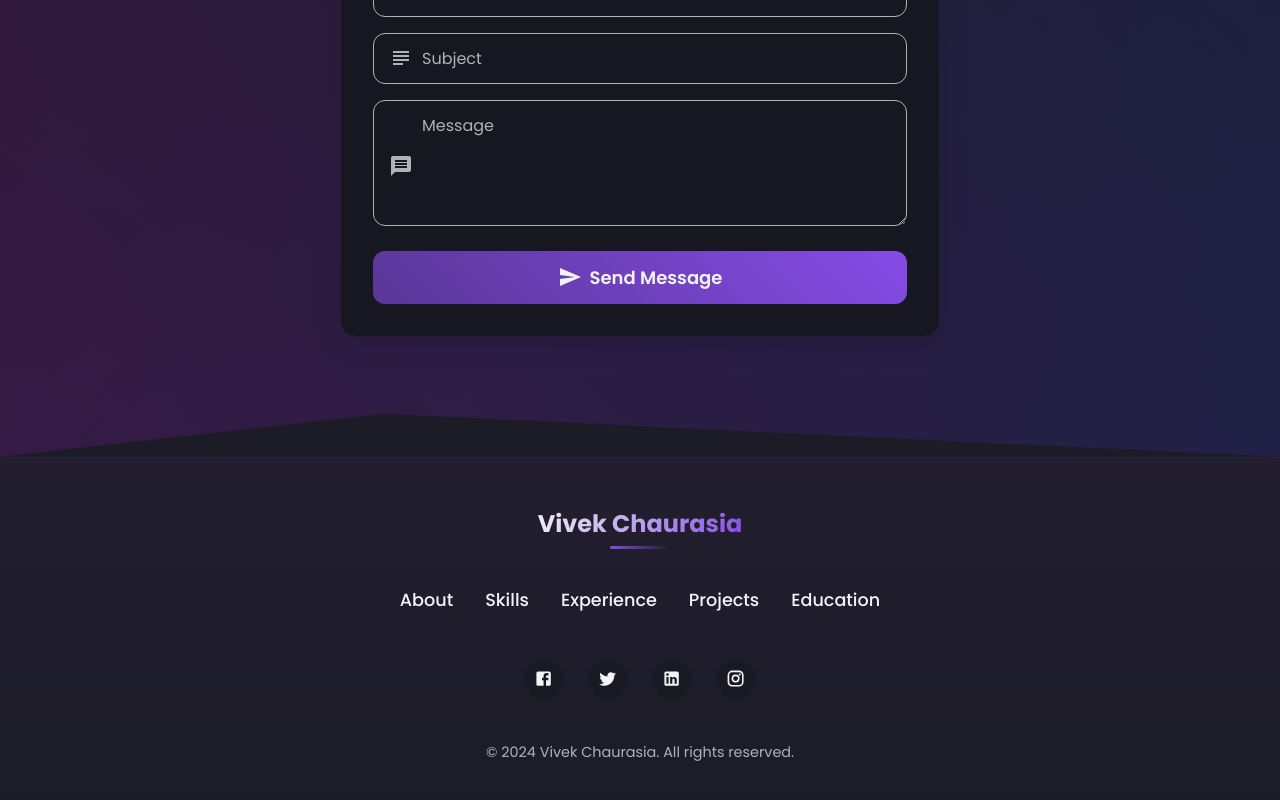
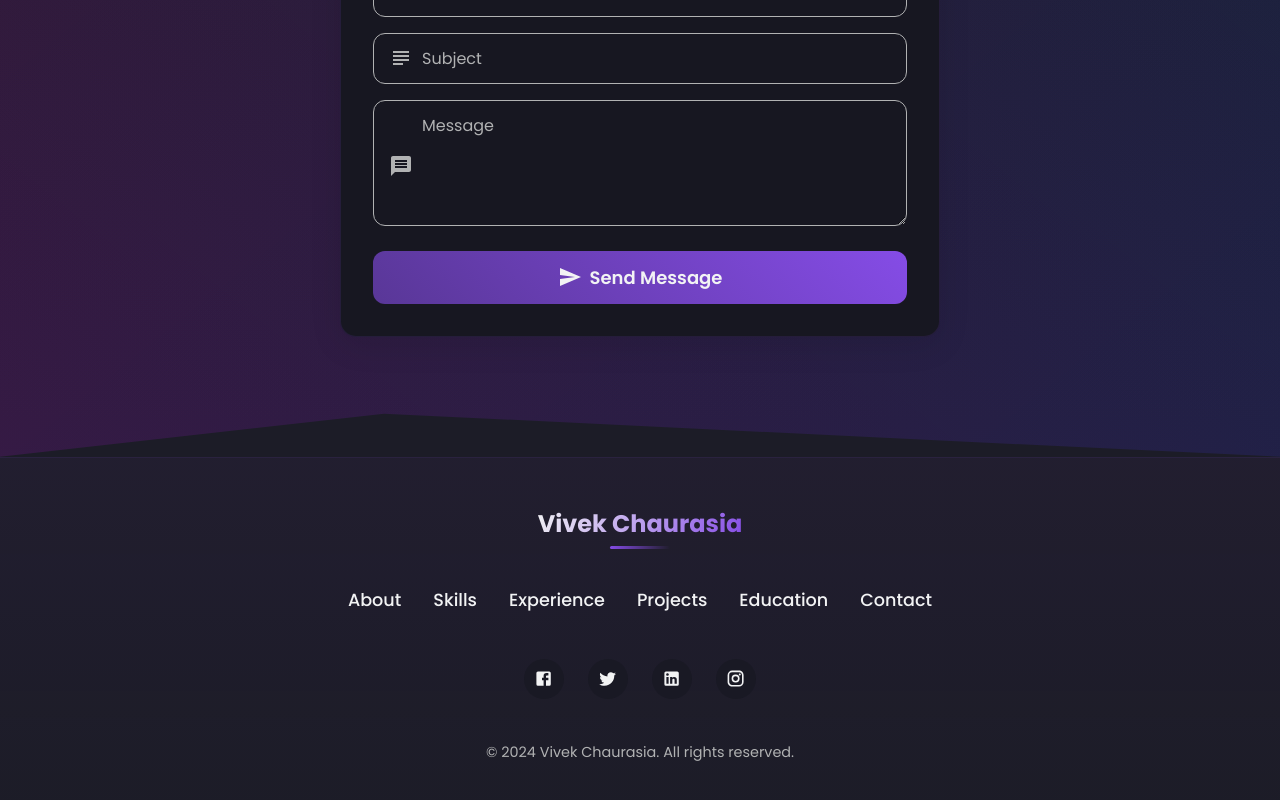
Before and after one commit to Vivekch05/vivekchaurasia.com, a React (Create React App) app: page / in a window 1280 px wide. Shown: the part 7043-7843 px from the top of the page. Built offline with nearby package versions, Linux system fonts and the light colour scheme.

Commit message:
added contact nav in footer

```diff
--- a/src/components/Footer/index.js
+++ b/src/components/Footer/index.js
@@ -202,6 +202,7 @@ function Footer() {
           <NavLink href="#experience" onClick={(e) => handleNavClick(e, 'experience')}>Experience</NavLink>
           <NavLink href="#projects" onClick={(e) => handleNavClick(e, 'projects')}>Projects</NavLink>
           <NavLink href="#education" onClick={(e) => handleNavClick(e, 'education')}>Education</NavLink>
+          <NavLink href="#contact" onClick={(e) => handleNavClick(e, 'contact')}>Contact</NavLink>
         </Nav>
         <SocialMediaIcons>
           <SocialMediaIcon
```
